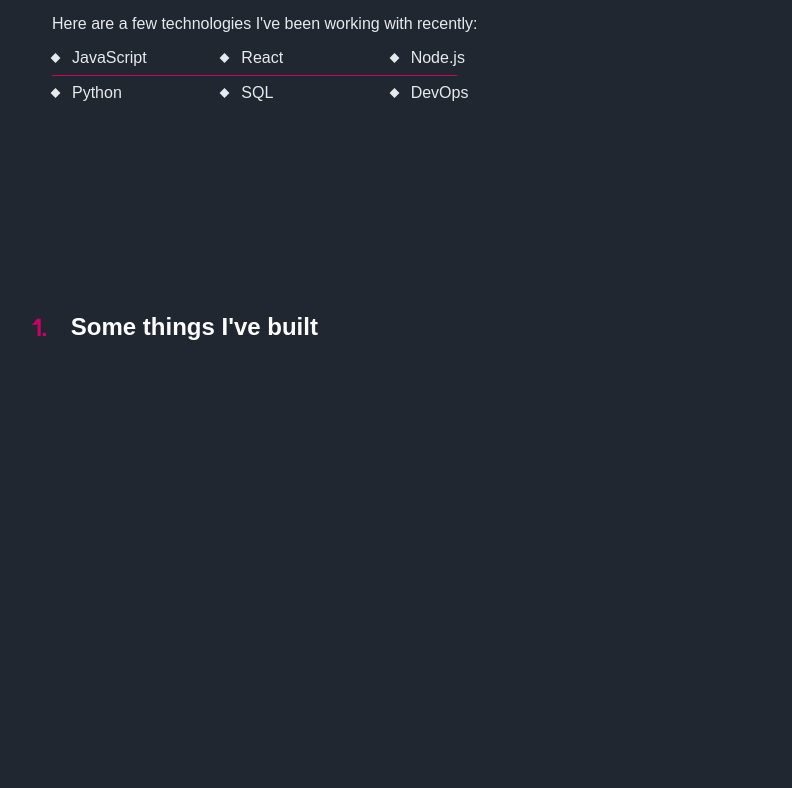
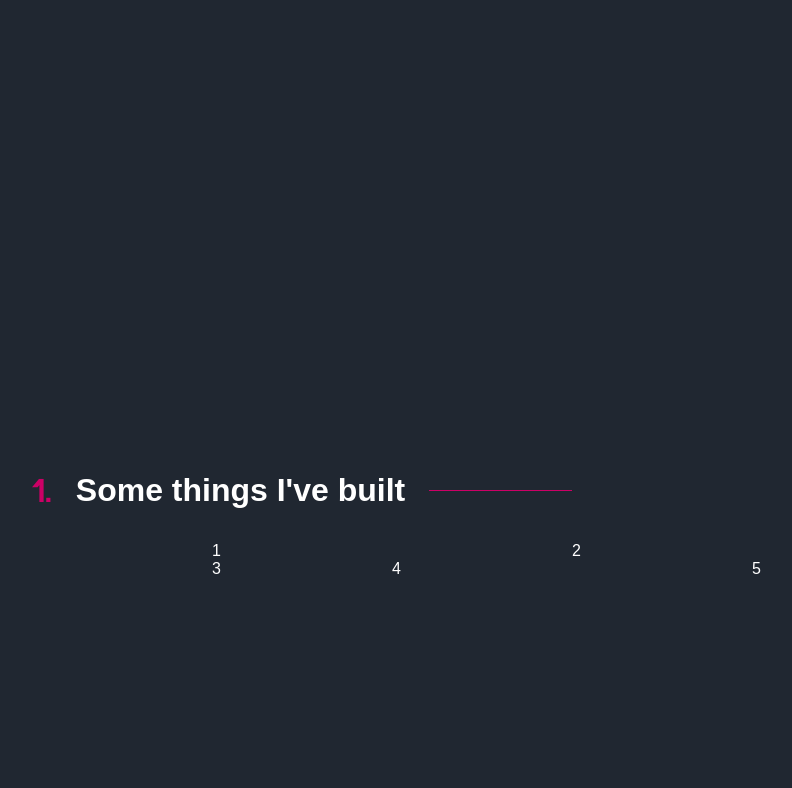
Before and after one commit to supposelol/portfolio, a React (Vite) app: page / in a window 1280 px wide. Shown: the part 1492-2280 px from the top of the page, without its empty margins (68-860 px from the left). Built offline with nearby package versions, Linux system fonts and the light colour scheme.

Commit message:
projects section layout

```diff
--- a/src/App.jsx
+++ b/src/App.jsx
@@ -7,7 +7,7 @@ function App() {
 
   return (
     <>
-      <Header />
+      {/* <Header /> */}
       <Home />
     </>
   );
--- a/src/Home.jsx
+++ b/src/Home.jsx
@@ -1,4 +1,5 @@
 import React, { useState, useEffect } from "react";
+import Header from "./Header/Header";
 import KUTE from "kute.js";
 import selfie from "./assets/jerry.jpeg"
 
@@ -49,6 +50,7 @@ const Home = () => {
     return (
         <>
             <section className="hidden">
+            <Header />
                 <div className="index-container">
                     <p className="darkpink orbitron minimal-margin">Hello, my name is</p>
                     <h1 className="minimal-margin">Sandor Szabo</h1>
@@ -132,17 +134,18 @@ const Home = () => {
                 </svg> */}
             </section>
 
-            <section className="hidden">
-                <div className="projects-container"></div>
+            <section className="hidden projects-section">
+                <div className="projects-title-container">
                 <h3 className="projects-title"><span className="darkpink orbitron marginright">1.</span>Some things I've built</h3>
+                </div>
                 <div className="first-project">
-                    <div className="kicks-img-container"></div>
-                    <div className="kicks-description"></div>
+                    <div className="kicks-img-container">1</div>
+                    <div className="kicks-description">2</div>
                 </div>
                 <div className="second-project">
-                    <div className="fit-img-left-container"></div>
-                    <div className="fit-description"></div>
-                    <div className="fit-img-right-container"></div>
+                    <div className="fit-img-left-container">3</div>
+                    <div className="fit-description">4</div>
+                    <div className="fit-img-right-container">5</div>
                 </div>
             </section>
 
--- a/src/index.css
+++ b/src/index.css
@@ -123,8 +123,6 @@ h2 {
     grid-template-columns: 1fr 1fr;
     align-items: center;
     justify-items: center;
-    padding-top: 50px;
-    padding-bottom: 50px;
 }
 
 .about-container {
@@ -214,31 +212,52 @@ ul li::before {
 }
 
 /* projects */
-.projects-container {
-    display: grid;
-    grid-template-rows: repeat(8, 1fr);
-    /* 8 equally sized rows */
-    grid-template-columns: repeat(6, 1fr);
-    /* 6 equally sized columns */
+
+.projects-section {
+    align-content: center;
 }
 
-.projects-title {
-    grid-row-start: 1;
-    /* Start at the first row */
-    grid-row-end: 5;
-    /* End at the fifth row (span rows 1 to 4) */
-    grid-column-start: 1;
-    /* Start at the first column */
-    grid-column-end: 7;
-    /* End at the seventh column (span all columns) */
-    font-size: 24px;
-    /* Adjust font size if necessary */
-    align-self: center;
-    /* Center align vertically */
-    justify-self: start;
-    /* Align to the start horizontally */
+.projects-title-container {
+    display: grid;
+    grid-template-columns: 1fr 1fr;
+}
+/* .projects-title {
+
+} */
+
+.first-project {
+    display: grid;
+    grid-template-columns: repeat(6, 1fr);
+    grid-template-rows: 1fr;
 }
 
+.kicks-img-container {
+    grid-area: 1 / 2 / 2 / 5
+    /*row-start col-start row-end col-end */
+}
+
+.kicks-description {
+    grid-area: 1 / 4 / 2 / 6;
+    z-index: 1;
+}
+
+.second-project {
+    display: grid;
+    grid-template-columns: repeat(6, 1fr);
+    grid-template-rows: 1fr;
+}
+
+.fit-img-left-container {
+    grid-area: 1 / 2 / 2 / 3;
+}
+
+.fit-description {
+    grid-area: 1 / 3 / 2 / 5;
+}
+
+.fit-img-right-container {
+    grid-area: 1 / 5 / 2 / 6;
+}
 /* end of projects */
 
 @media (max-width: 1200px) {
@@ -303,7 +322,7 @@ ul li::before {
     }
 
     .about-section {
-        padding: 20px;
+        padding: 0 20px;
     }
 }
 
```
